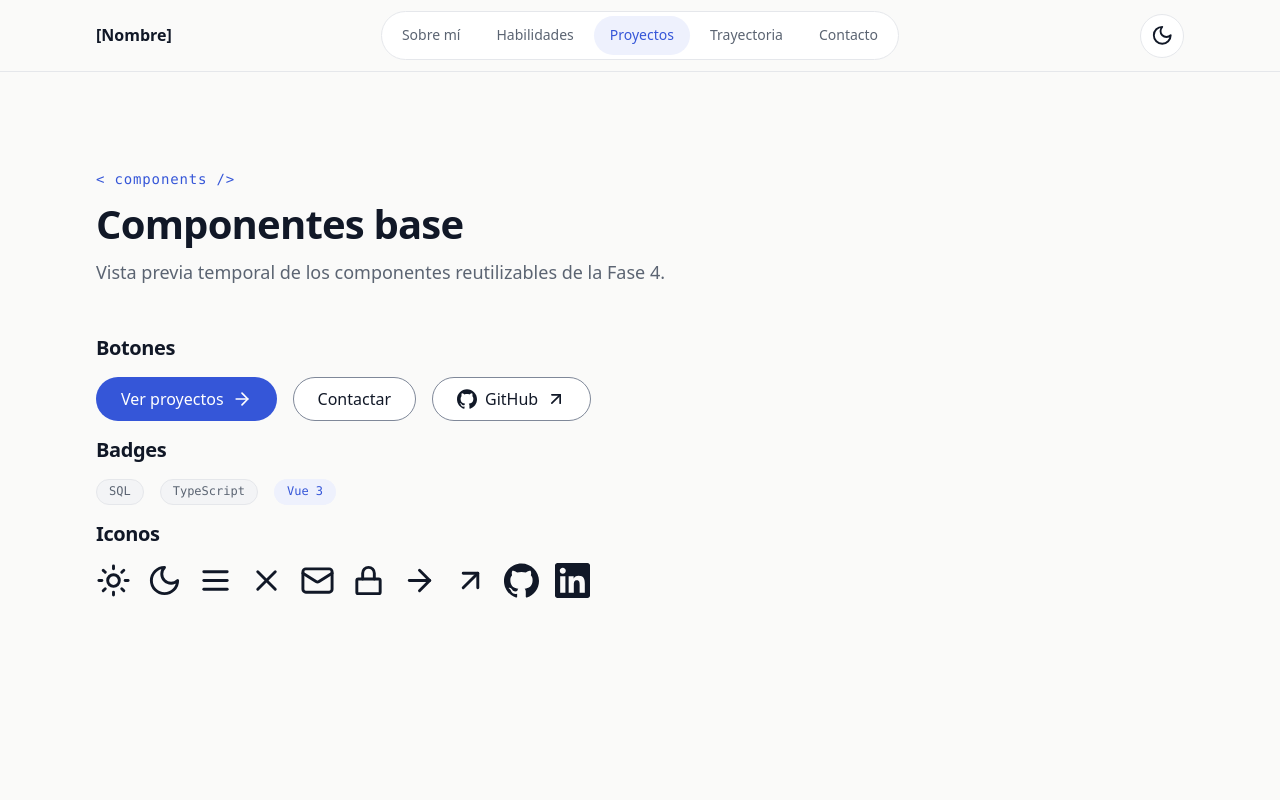
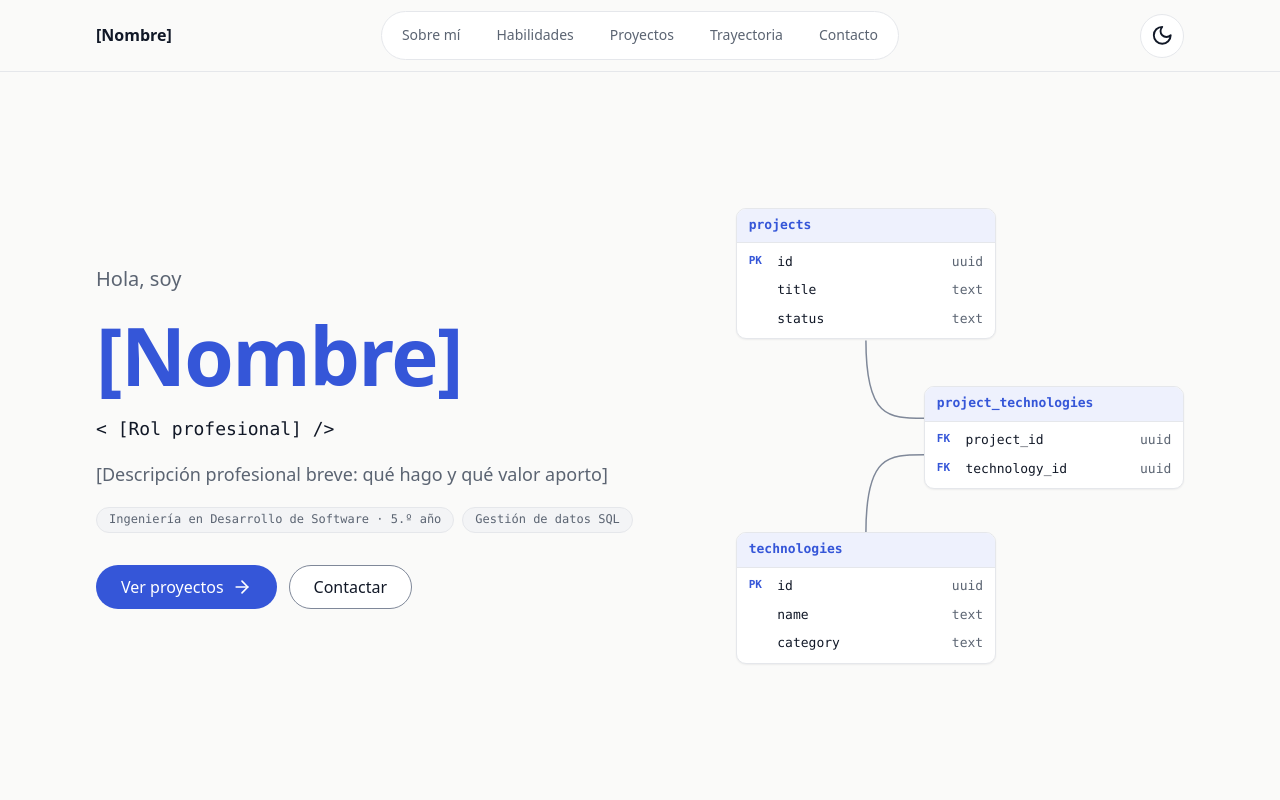
Before and after one commit to cruzjeff225/professional-portfolio, a Vue app: page / in a window 1280 px wide. Shown: the top 800 px of the page. Built offline with nearby package versions, Linux system fonts and the light colour scheme.

Commit message:
feat: compose page from sections with active navigation

```diff
--- a/src/App.vue
+++ b/src/App.vue
@@ -1,72 +1,31 @@
 <script setup lang="ts">
-import AppBadge from '@/components/ui/AppBadge.vue'
-import AppButton from '@/components/ui/AppButton.vue'
-import AppIcon from '@/components/ui/AppIcon.vue'
-import SectionHeading from '@/components/ui/SectionHeading.vue'
+import AppFooter from '@/components/layout/AppFooter.vue'
 import AppHeader from '@/components/layout/AppHeader.vue'
-import SectionContainer from '@/components/layout/SectionContainer.vue'
-import { icons, type IconName } from '@/components/ui/icons'
+import AboutSection from '@/components/sections/AboutSection.vue'
+import ContactSection from '@/components/sections/ContactSection.vue'
+import HeroSection from '@/components/sections/HeroSection.vue'
+import PathSection from '@/components/sections/PathSection.vue'
+import ProjectsSection from '@/components/sections/ProjectsSection.vue'
+import SkillsSection from '@/components/sections/SkillsSection.vue'
+import { useScrollSpy } from '@/composables/useScrollSpy'
+import { navItems } from '@/data/nav'
 
-const iconNames = Object.keys(icons) as IconName[]
+const { activeId } = useScrollSpy(['hero', ...navItems.map((item) => item.id)])
 </script>
 
 <template>
   <div id="top">
-    <AppHeader active-id="projects" />
+    <AppHeader :active-id="activeId" />
 
     <main id="main">
-      <SectionContainer id="preview" labelled-by="preview-title">
-        <SectionHeading
-          id="preview-title"
-          eyebrow="< components />"
-          title="Componentes base"
-          description="Vista previa temporal de los componentes reutilizables de la Fase 4."
-        />
+      <HeroSection />
+      <AboutSection />
+      <SkillsSection />
+      <ProjectsSection />
+      <PathSection />
+      <ContactSection />
+    </main>
 
-        <div class="preview">
-          <h3>Botones</h3>
-          <div class="preview__row">
-            <AppButton>Ver proyectos <AppIcon name="arrow-right" /></AppButton>
-            <AppButton variant="secondary" href="#contact">Contactar</AppButton>
-            <AppButton variant="secondary" href="https://github.com" external>
-              <AppIcon name="github" /> GitHub <AppIcon name="arrow-up-right" />
-            </AppButton>
-          </div>
-
-          <h3>Badges</h3>
-          <div class="preview__row">
-            <AppBadge>SQL</AppBadge>
-            <AppBadge>TypeScript</AppBadge>
-            <AppBadge variant="primary">Vue 3</AppBadge>
-          </div>
-
-          <h3>Iconos</h3>
-          <div class="preview__row preview__icons">
-            <span v-for="name in iconNames" :key="name" :title="name">
-              <AppIcon :name="name" />
-            </span>
-          </div>
-        </div>
-      </SectionContainer>
-    </main>
+    <AppFooter />
   </div>
 </template>
-
-<style scoped>
-.preview {
-  display: grid;
-  gap: var(--space-4);
-  margin-top: var(--space-12);
-}
-
-.preview__row {
-  display: flex;
-  flex-wrap: wrap;
-  align-items: center;
-  gap: var(--space-4);
-}
-
-.preview__icons {
-  font-size: var(--text-2xl);
-}
-</style>
```
